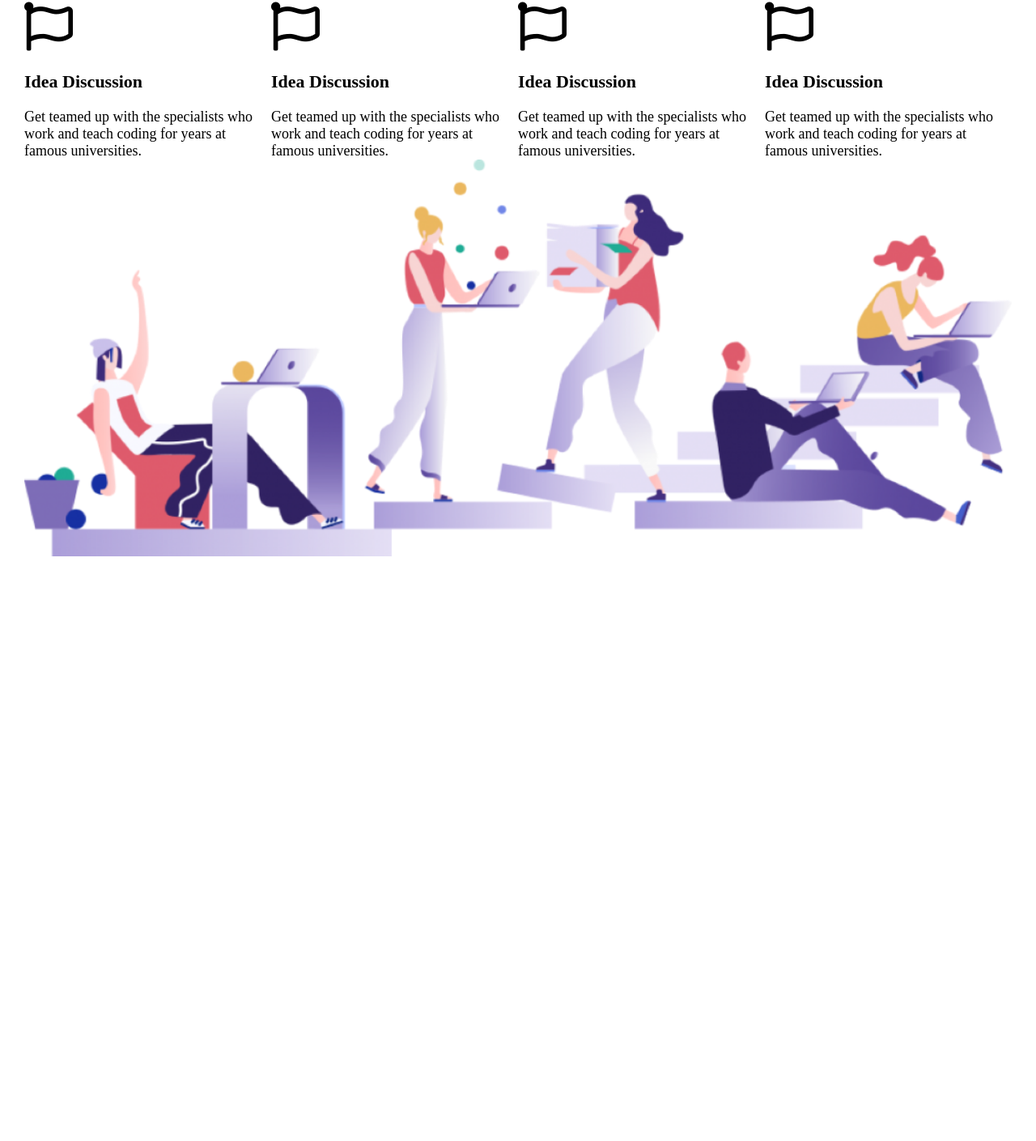
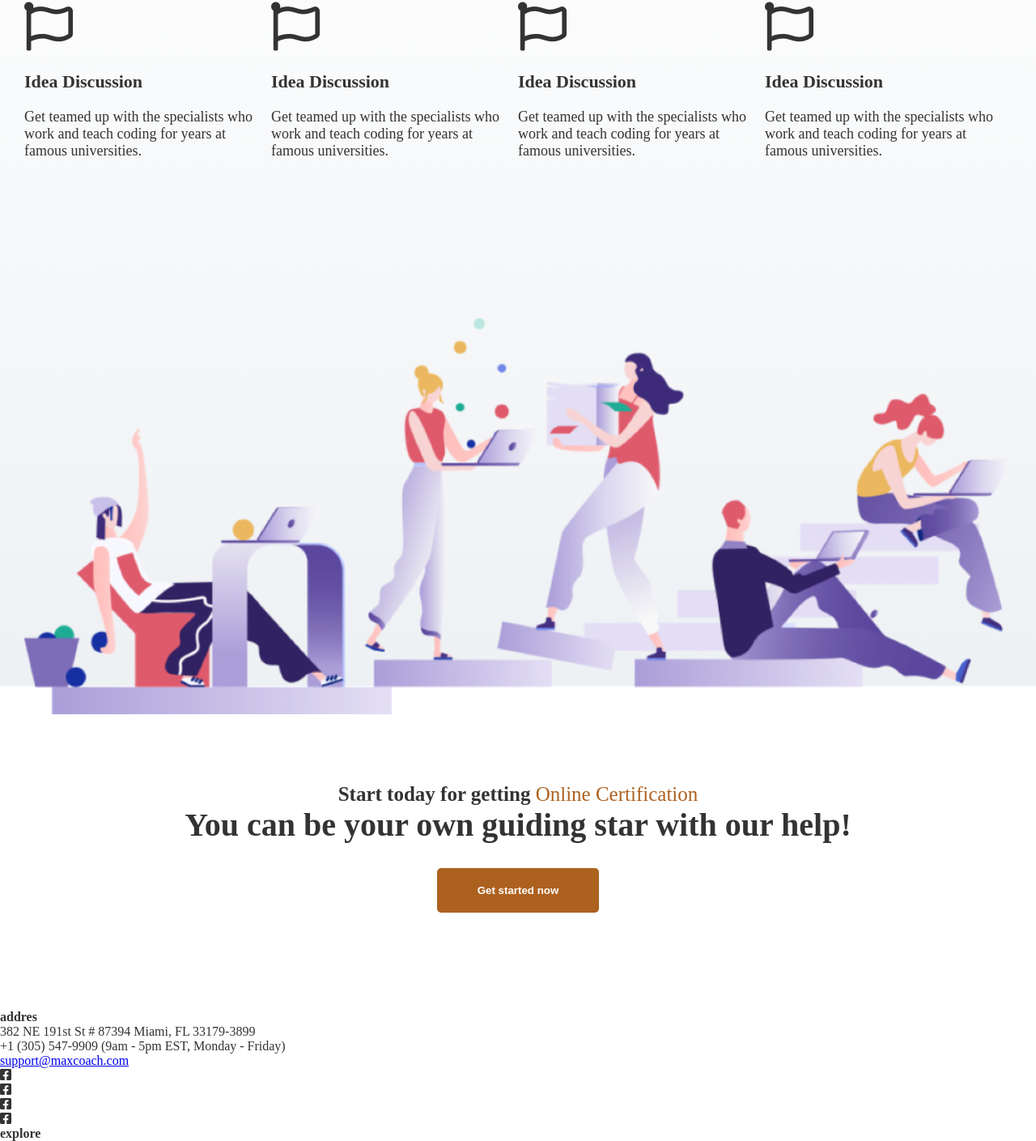
Before and after one commit to fabio98p/proj-html-vuejs, a website: page index.html in a window 1280 px wide. Shown: the part 5405-6814 px from the top of the page at 81% size. Before the commit the page ends 6196 px from the top, so only its background shows below. Drawn offline with nearby package versions, Linux system fonts and the light colour scheme.

Commit message:
remote training fine main e inizio footer sempre senza vue

```diff
--- a/index.html
+++ b/index.html
@@ -14,7 +14,7 @@
 
 <body>
 	<!-- https://maxcoach.thememove.com/main/remote-training/ -->
-	<div id="root">
+	<div id="root" class="gray_text">
 
 		<!-- <div class="hello">{{hello}}</div> -->
 
@@ -194,12 +194,34 @@
 					<img src="./assets/img/home-6-services-image-1024x411.png" alt="">
 				</div>
 			</section>
-			<section id="start_now">
-
+			<section id="start_now" class="center">
+					<h3>Start today for getting <span class="green">Online Certification</span></h3>
+					<h2>You can be your own guiding star with our help!</h2>
+				<button class="btn">Get started now</button>
 			</section>
 		</main>
 		<footer>
+			<div class="addres">
+				<h4>addres</h4>
+				<p>382 NE 191st St # 87394 Miami, FL 33179-3899</p>
+				<p>+1 (305) 547-9909 (9am - 5pm EST, Monday - Friday)</p>
+				<a href="#">support@maxcoach.com</a>
+				<div class="logos">
+					<div class="logo" v-for="logo in 4">
+						<i class="fab fa-facebook-square"></i>
+					</div>
+				</div>
+			</div>
+			<div class="contact">
+				<div class="explore">
+					<h4>
+						explore
+					</h4>
+				</div>
+				<div class="informtion">
 
+				</div>
+			</div>
 		</footer>
 
 
--- a/src/partials/_common.scss
+++ b/src/partials/_common.scss
@@ -3,6 +3,10 @@
 }
 .float_right{
 	float: right;
+}
+
+.gray_text{
+	color: $gray_text;
 }
 
 .btn{
@@ -38,5 +42,4 @@
 			color: $green_sea;
 		}
 	}
-
 }
--- a/src/partials/_spam_maxcoach.scss
+++ b/src/partials/_spam_maxcoach.scss
@@ -1,6 +1,7 @@
 #spam_maxcoach{
-	padding: 100px 0;
-	// background: linear-gradient(top, #EEF1F4 0%, white 100%);
+	padding: 100px 0 650px 0;
+	background: linear-gradient( white, #EEF1F4);
+	position: relative;
 	.title{
 
 	}
@@ -23,7 +24,11 @@
 		}
 	}
 	img{
-		width: 100%;
+		width: 1220px;
+		position: absolute;
+		left: 50%;
+		transform: translate(-50%, 0);
+		bottom: -35px;
 	}
 
 }
--- a/src/partials/_start_now.scss
+++ b/src/partials/_start_now.scss
@@ -1,3 +1,14 @@
 #start_now{
-
+	padding: 120px 0;
+	h3{
+		font-size: 25px;
+		.green{
+			font-weight: 100;
+			color: $green_sea;
+		}
+	}
+	h2{
+		font-size: 40px;
+		margin-bottom: 30px;
+	}
 }
--- a/src/partials/_variables.scss
+++ b/src/partials/_variables.scss
@@ -5,6 +5,8 @@
 	$green_sea: #AD611F;
 	$yellow: #febc4d;
 	$gray: #6c6c6c;
+	$gray_background: #f6f3f6;
+	$gray_text: #333333;
 	$mandy: #e25a6d;
 	$purple: #7355e7;
 	$red: #cc1b17;
```
Also changed, not shown: assets/css/master.css.
